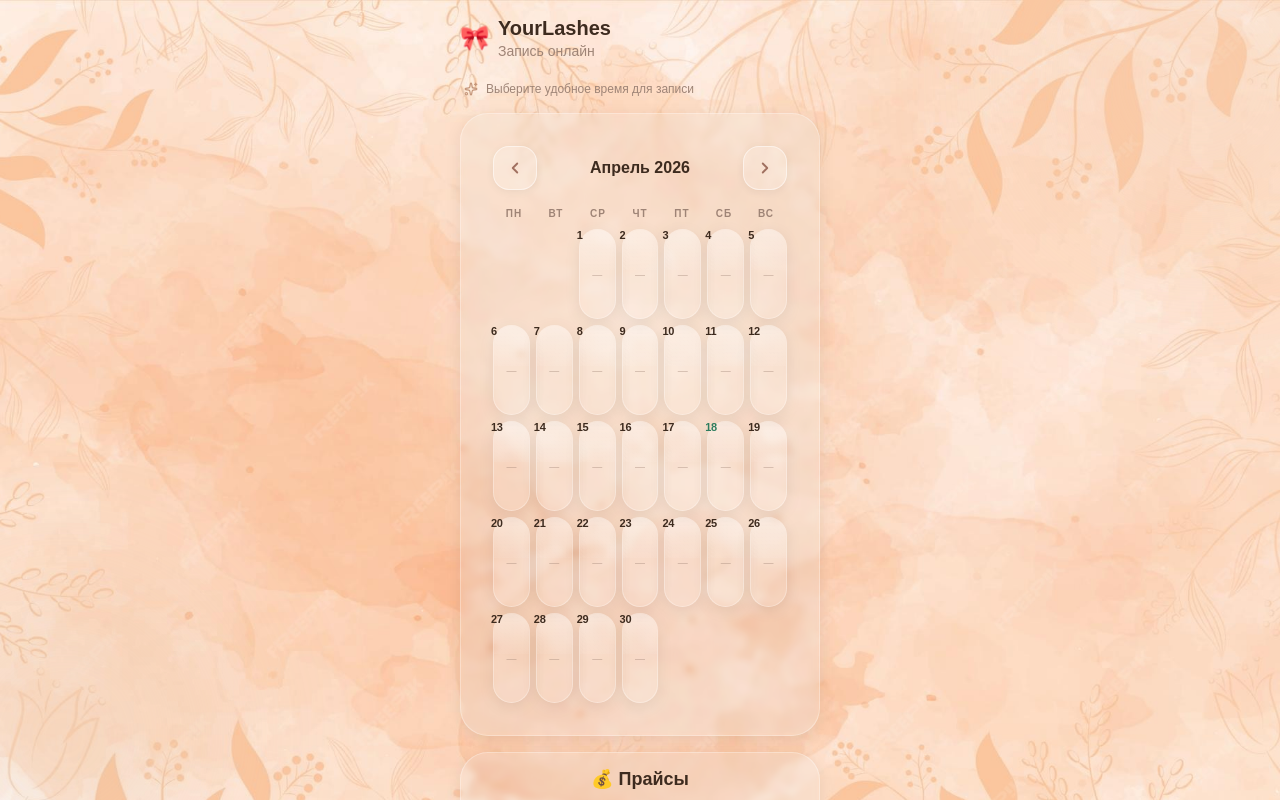
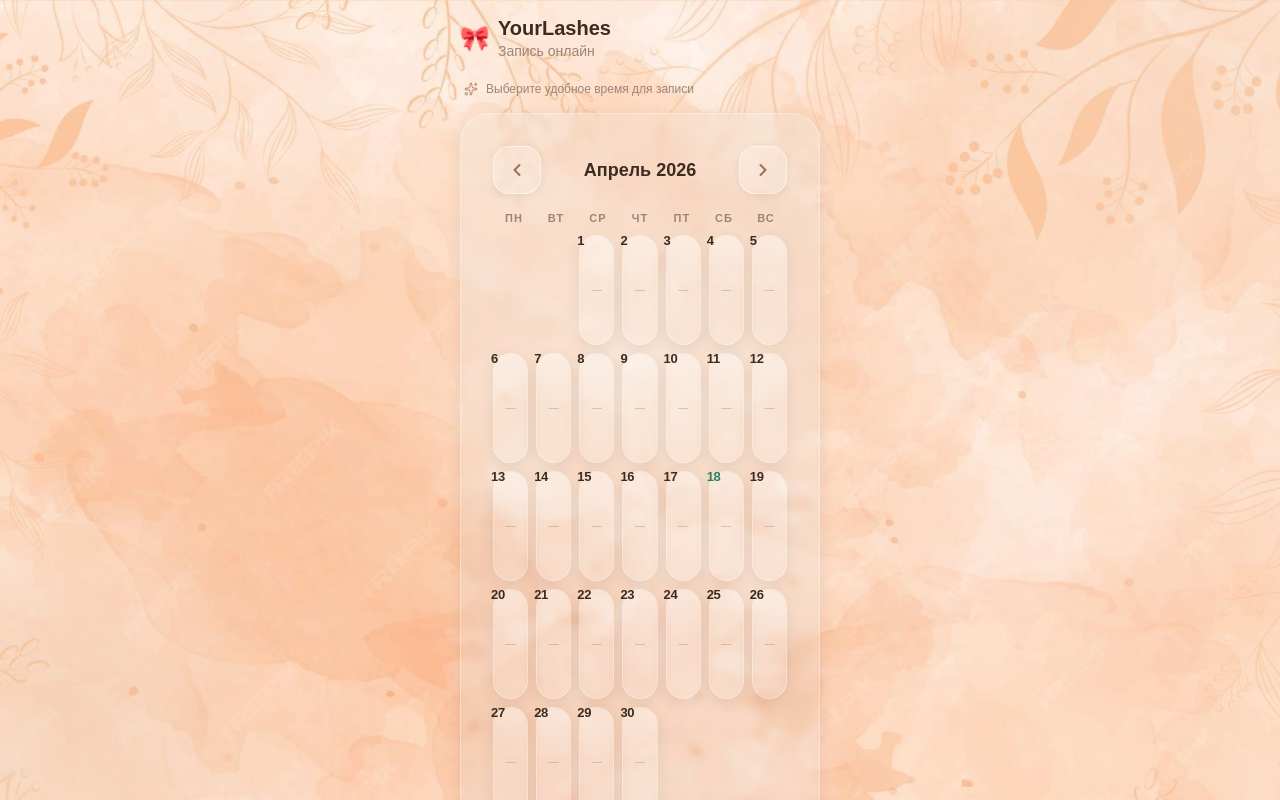
Before and after one commit to temary1122-a11y/liquid-glass-calendar-design, a React (Vite) app: page / in a window 1280 px wide. Shown: the top 800 px of the page. Built offline with nearby package versions, Linux system fonts and the light colour scheme.

Commit message:
Scale entire Calendar container with all content: NavButton w/h 11->12 icons 18->20, month text base->lg, days 10px->11px, gap 1.5->2, DayCard min-h 90->110px padding 1->2, day number 11px->13px, SlotButton h 5.5->6.5 text 10px->11px px 1->1.5, CollapseButton h 3.5->4.5 icon 9->11

```diff
--- a/src/components/Calendar.tsx
+++ b/src/components/Calendar.tsx
@@ -45,13 +45,13 @@ function NavButton({ onClick, direction }: NavButtonProps) {
     <motion.button
       whileTap={{ scale: 0.90 }}
       onClick={onClick}
-      className="liquid-glass-nav w-11 h-11 flex items-center justify-center rounded-2xl
+      className="liquid-glass-nav w-12 h-12 flex items-center justify-center rounded-2xl
         text-[#a07060] hover:text-[#7c5340] transition-colors duration-200"
       aria-label={direction === 'left' ? 'Предыдущий месяц' : 'Следующий месяц'}
     >
       {direction === 'left'
-        ? <ChevronLeft size={18} strokeWidth={2.5} />
-        : <ChevronRight size={18} strokeWidth={2.5} />
+        ? <ChevronLeft size={20} strokeWidth={2.5} />
+        : <ChevronRight size={20} strokeWidth={2.5} />
       }
     </motion.button>
   );
@@ -67,9 +67,9 @@ function SlotButton({ time, onClick }: SlotButtonProps) {
     <motion.button
       whileTap={{ scale: 0.94 }}
       onClick={onClick}
-      className="liquid-glass-slot h-5.5 w-full px-1 rounded-lg
+      className="liquid-glass-slot h-6.5 w-full px-1.5 rounded-lg
         flex items-center justify-center
-        text-[#8b6049] text-[10px] font-semibold tracking-wide
+        text-[#8b6049] text-[11px] font-semibold tracking-wide
         hover:shadow-[0_6px_20px_rgba(0,0,0,0.10)]
         transition-all duration-200 select-none"
     >
@@ -108,11 +108,11 @@ function CollapseButton({ onClick }: CollapseButtonProps) {
     <motion.button
       whileTap={{ scale: 0.97 }}
       onClick={onClick}
-      className="absolute bottom-0 left-1 right-1 h-3.5 flex items-center justify-center
+      className="absolute bottom-0 left-1 right-1 h-4.5 flex items-center justify-center
         text-[#c4967a] hover:text-[#a07060]
         transition-colors duration-200 select-none"
     >
-      <ChevronUp size={9} strokeWidth={2.5} />
+      <ChevronUp size={11} strokeWidth={2.5} />
     </motion.button>
   );
 }
@@ -148,7 +148,7 @@ function DayCard({
 
   if (!isCurrentMonth) {
     return (
-      <div className="rounded-3xl min-h-[90px]" />
+      <div className="rounded-3xl min-h-[110px]" />
     );
   }
 
@@ -158,7 +158,7 @@ function DayCard({
       layoutId={dateKey}
       transition={{ type: 'spring', stiffness: 300, damping: 30 }}
       className={`
-        relative rounded-3xl p-1 pb-0.5 min-h-[90px]
+        relative rounded-3xl p-2 pb-1.5 min-h-[110px]
         liquid-glass-calendar cursor-default select-none
         ${isPast ? 'opacity-45' : ''}
         ${isCurrentDay ? 'ring-1 ring-[#2e7d5e]/40' : ''}
@@ -170,7 +170,7 @@ function DayCard({
       {/* Day number */}
       <div className="absolute top-[-8px] left-[-3px] z-20">
         <span className={`
-          text-[11px] font-semibold tracking-tight leading-none
+          text-[13px] font-semibold tracking-tight leading-none
           ${isCurrentDay ? 'text-[#2e7d5e]' : 'text-[#3d2b1f]'}
         `}>
           {format(date, 'd')}
@@ -272,7 +272,7 @@ export default function Calendar() {
           initial={{ opacity: 0, y: -6 }}
           animate={{ opacity: 1, y: 0 }}
           transition={{ duration: 0.20 }}
-          className="text-[#3d2b1f] font-semibold text-base capitalize"
+          className="text-[#3d2b1f] font-semibold text-lg capitalize"
         >
           {format(currentMonth, 'LLLL yyyy', { locale: ru })}
         </motion.span>
@@ -284,7 +284,7 @@ export default function Calendar() {
       <div className="grid grid-cols-7 mb-2">
         {DAYS_HEADER.map(day => (
           <div key={day} className="flex items-center justify-center">
-            <span className="text-[10px] font-semibold text-[#9e8476] uppercase tracking-widest">
+            <span className="text-[11px] font-semibold text-[#9e8476] uppercase tracking-widest">
               {day}
             </span>
           </div>
@@ -292,7 +292,7 @@ export default function Calendar() {
       </div>
 
       {/* ── Days grid ── */}
-      <motion.div layout className="grid grid-cols-7 gap-1.5">
+      <motion.div layout className="grid grid-cols-7 gap-2">
         {days.map(date => {
           const key = format(date, 'yyyy-MM-dd');
           const slots = MOCK_SLOTS[key] ?? [];
```
